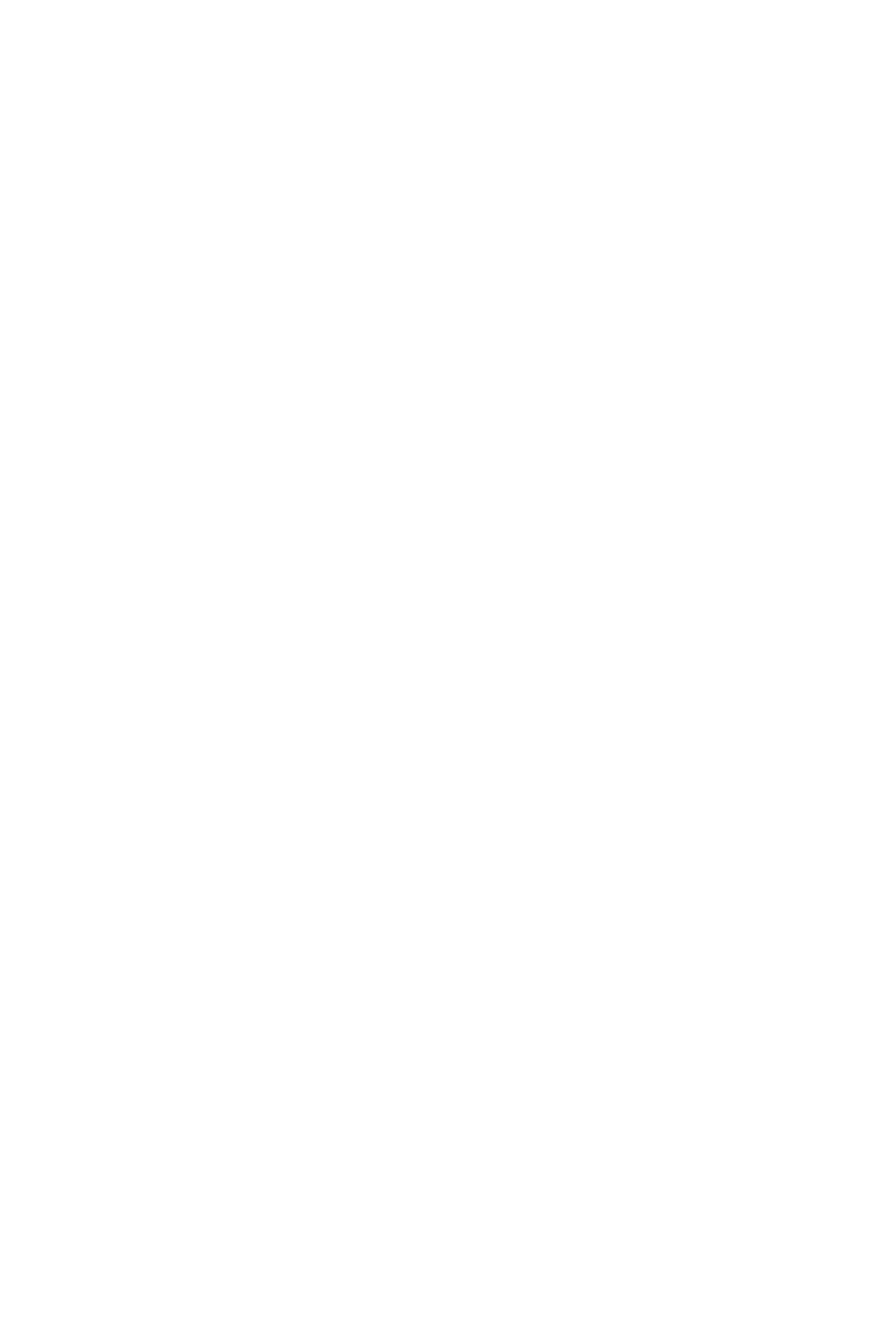
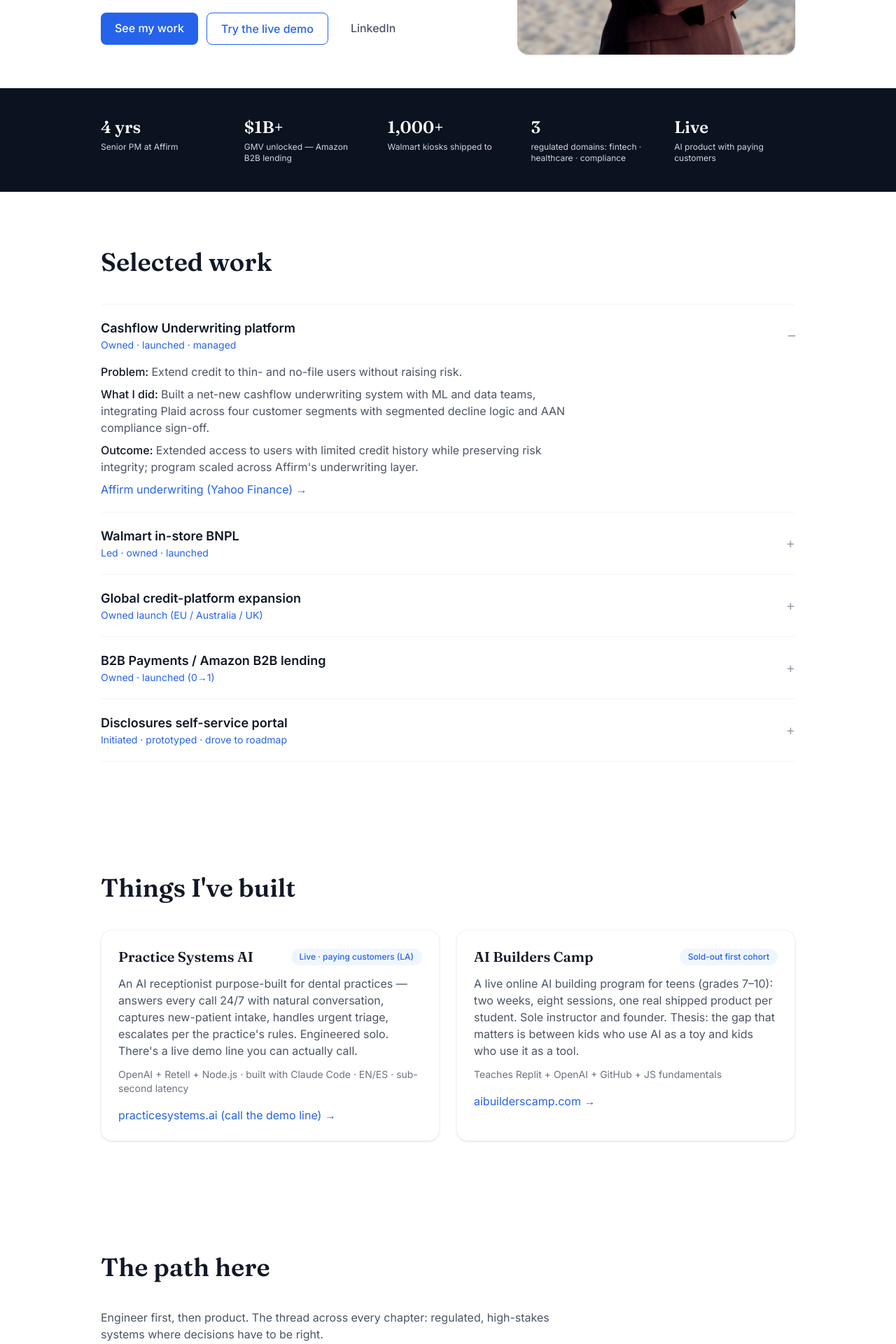
Before and after one commit to samivis/samidhavisai-site, a React (Vite) app: page / in a window 1280 px wide. Shown: the part 580-2500 px from the top of the page at 70% size. Before the commit the page ends 800 px from the top, so only its background shows below. Built offline with nearby package versions, Linux system fonts and the light colour scheme.

Commit message:
feat: hero section

```diff
--- a/src/App.tsx
+++ b/src/App.tsx
@@ -1,10 +1,23 @@
 import { Nav } from "./components/Nav";
+import { Hero } from "./components/Hero";
+import { ProofBar } from "./components/ProofBar";
+import { SelectedWork } from "./components/SelectedWork";
+import { Built } from "./components/Built";
+import { Story } from "./components/Story";
+import { Toolkit } from "./components/Toolkit";
+import { Contact } from "./components/Contact";
 
 export default function App() {
   return (
     <div id="top">
       <Nav />
-      {/* sections added in later tasks */}
+      <Hero />
+      <ProofBar />
+      <SelectedWork />
+      <Built />
+      <Story />
+      <Toolkit />
+      <Contact />
     </div>
   );
 }
```
Also changed, not shown: public/headshot.jpg (added).
